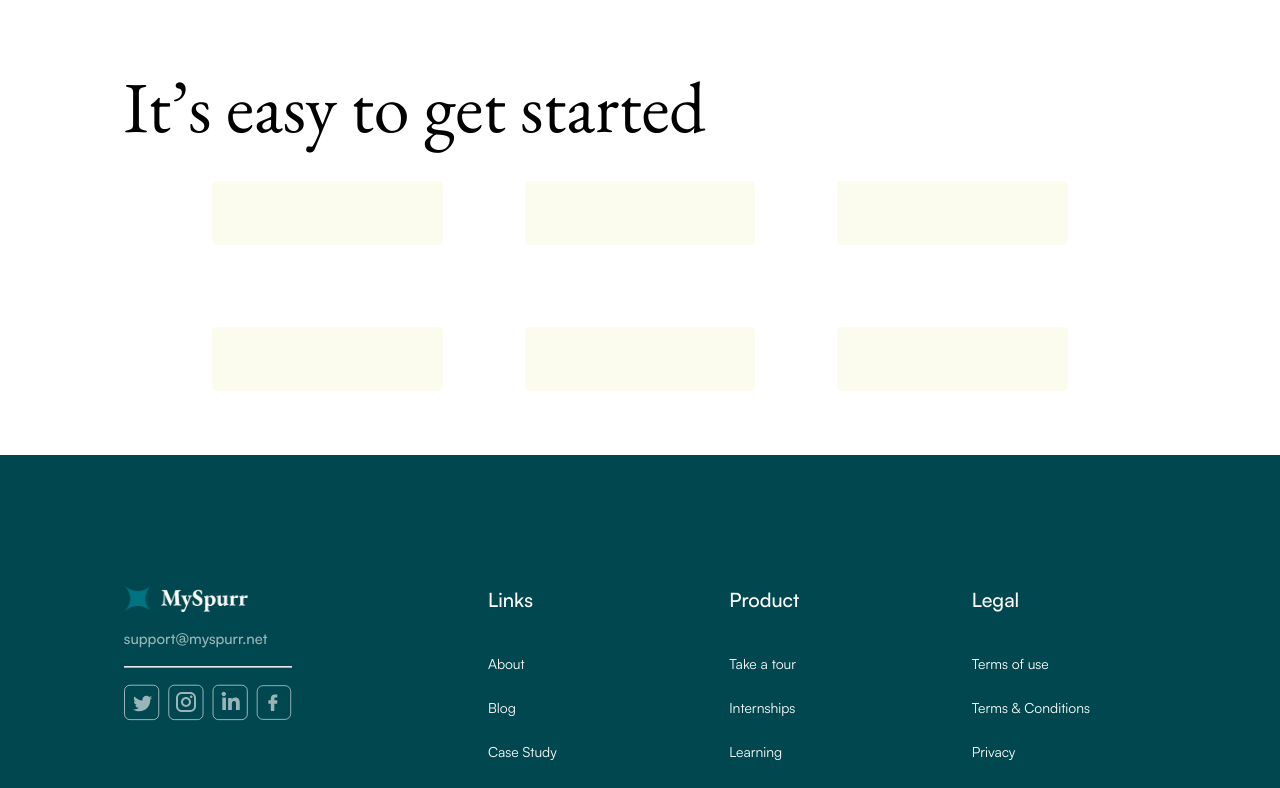
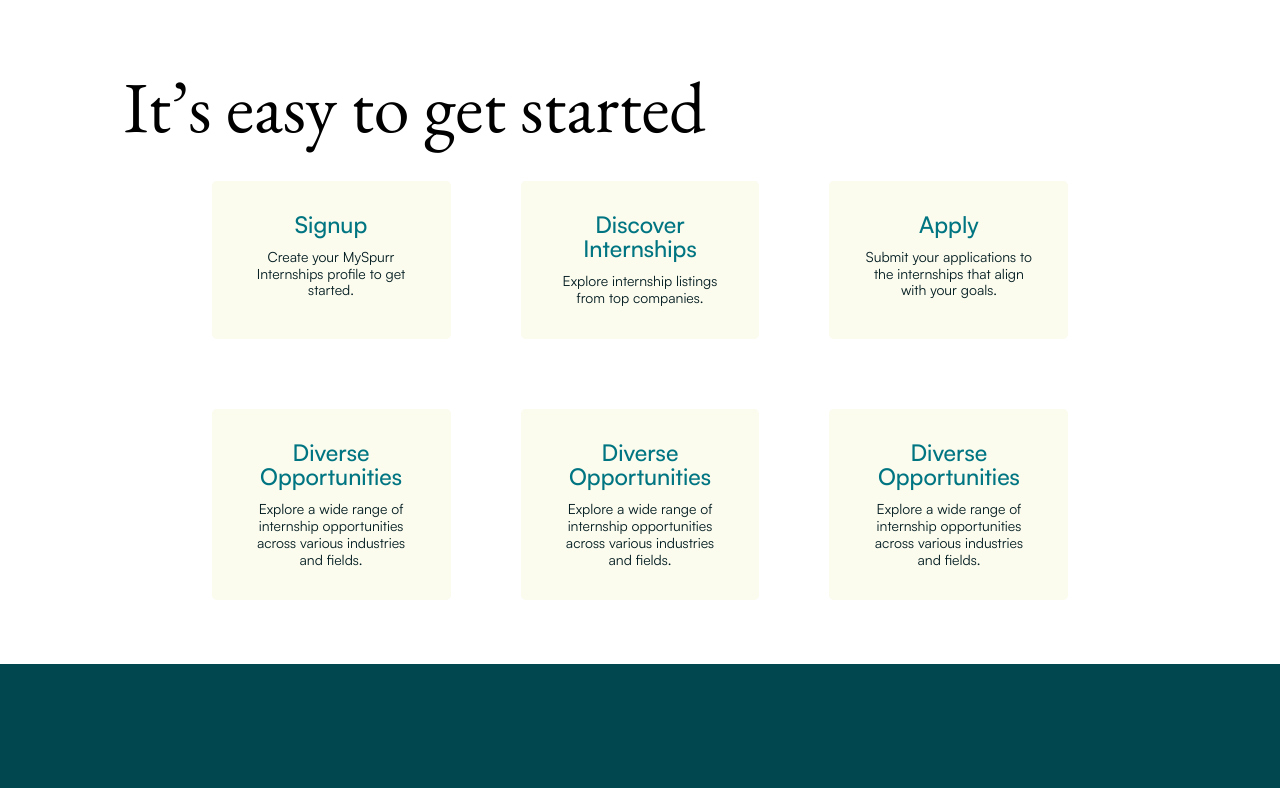
Before and after one commit to tobyakin/MySpurr-Landing-Page, a Vue app: page /internship in a window 1280 px wide. Shown: the part 1785-2573 px from the top of the page. Built offline with nearby package versions, Linux system fonts and the light colour scheme.

Commit message:
Docs: updated

```diff
--- a/src/components/Internship/SectionThree.vue
+++ b/src/components/Internship/SectionThree.vue
@@ -5,12 +5,19 @@
     >
       It’s easy to get started
     </h4>
-    <div class="grid container !px-0 lg:grid-cols-3 lg:gap-[82px] gap-[30px] grid-cols-1">
+    <div class="grid container !px-0 lg:grid-cols-3 lg:gap-[70px] gap-[30px] grid-cols-1">
       <div
         v-for="item in boxLists"
         :key="item"
-        class="w-full bg-[#FBFBEE] flex rounded-[4.71px] items-center lg:px-8 px-4 py-12 lg:p-8"
-      ></div>
+        class="w-full bg-[#FBFBEE] flex flex-col text-center rounded-[4.71px] items-center lg:px-8 px-4 py-12 lg:p-8"
+      >
+        <h4 class="text-[#007582] font-Satoshi500 text-[23px] leading-[24.15px] mb-3">
+          {{ item.heading }}
+        </h4>
+        <p class="text-[#011B1F] text-[14px] font-Satoshi400 lg:leading-[16.87px]">
+          {{ item.text }}
+        </p>
+      </div>
     </div>
   </section>
 </template>
@@ -18,28 +25,28 @@
 import { ref } from "vue";
 const boxLists = ref([
   {
-    heading: " Diverse Opportunities",
+    heading: " Signup",
+    text: `Create your MySpurr Internships profile to get started.`,
+  },
+  {
+    heading: "Discover Internships",
+    text: `Explore internship listings from top companies.`,
+  },
+  {
+    heading: "Apply",
+    text: `Submit your applications to the internships that align with your goals.`,
+  },
+  {
+    heading: "Diverse Opportunities",
     text: `Explore a wide range of internship opportunities across various industries and fields.`,
   },
   {
-    heading: "Quality Partnerships",
-    text: `We partner with reputable businesses committed to nurturing and empowering emerging talent.`,
+    heading: "Diverse Opportunities",
+    text: `Explore a wide range of internship opportunities across various industries and fields.`,
   },
   {
-    heading: "Skill Enhancement",
-    text: `Gain hands-on experience, develop new skills, and build your professional network.`,
-  },
-  {
-    heading: "Career Growth",
-    text: "Kickstart your career journey and open doors to future job opportunities.",
-  },
-  {
-    heading: "Skill Enhancement",
-    text: `Gain hands-on experience, develop new skills, and build your professional network.`,
-  },
-  {
-    heading: "Career Growth",
-    text: "Kickstart your career journey and open doors to future job opportunities.",
+    heading: "Diverse Opportunities",
+    text: `Explore a wide range of internship opportunities across various industries and fields.`,
   },
 ]);
 </script>
--- a/src/components/Internship/SectionTwo.vue
+++ b/src/components/Internship/SectionTwo.vue
@@ -10,7 +10,7 @@
           >
             Why Choose MySpurr Internships?
           </h1>
-          <div class="flex-col flex gap-8">
+          <div class="flex-col flex gap-6">
             <div
               v-for="item in lists"
               :key="item"
```
